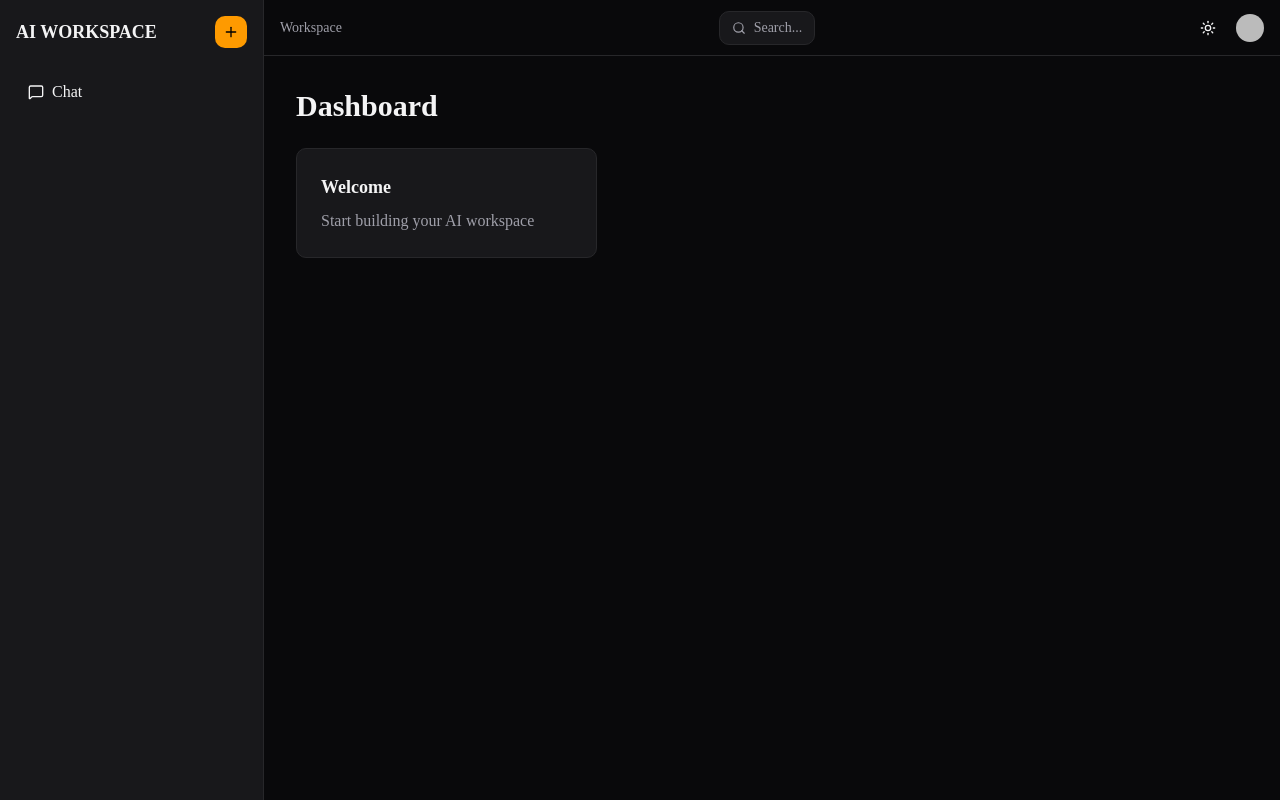
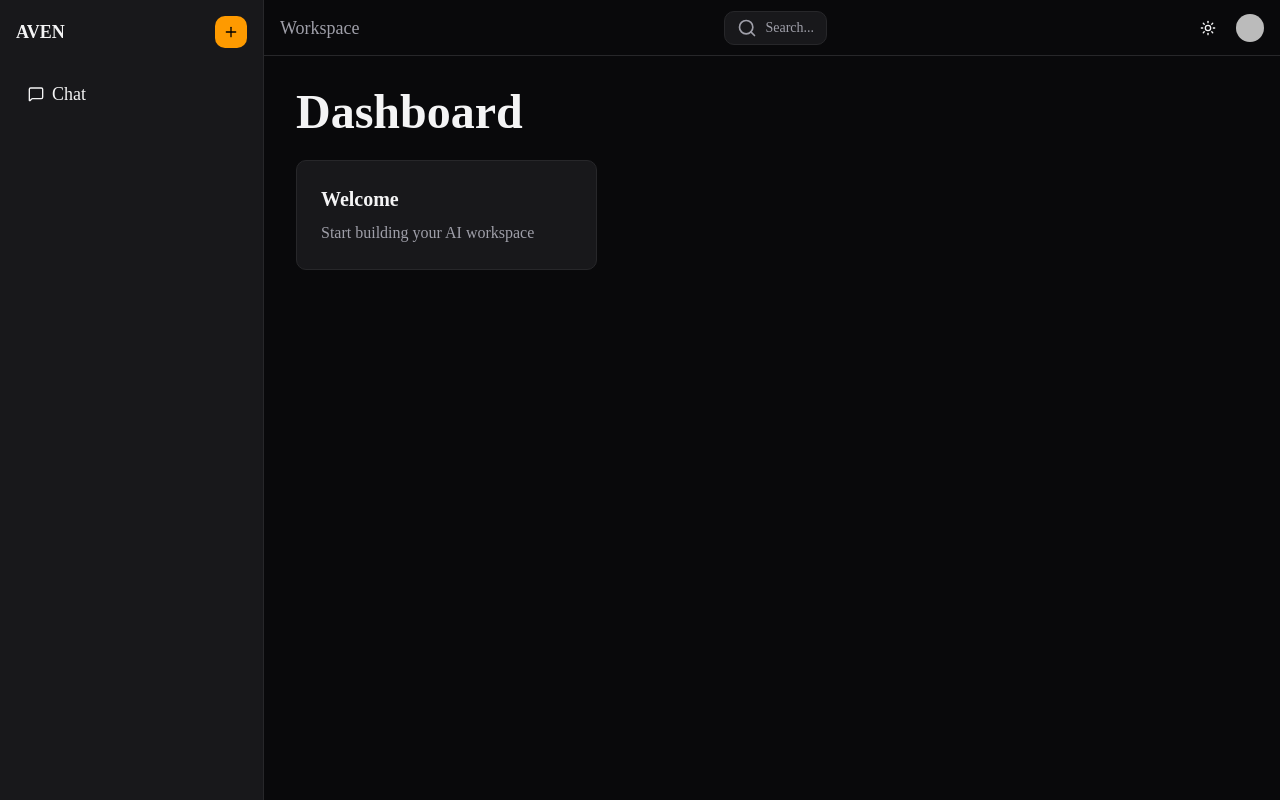
Before and after one commit to Engr-Shegez/Ai-workspace, a Next.js app: page /dashboard in a window 1280 px wide. Built offline with nearby package versions, Linux system fonts and the light colour scheme; no server answers; sample sign-in values are in the browser's storage; some icons are missing.

Commit message:
feat: enhance UI elements in Dashboard, Sidebar, and Topbar components

```diff
--- a/app/dashboard/page.tsx
+++ b/app/dashboard/page.tsx
@@ -5,12 +5,14 @@ import React from "react";
 const DashboardPage = () => {
   return (
     <div className="p-8">
-      <h1 className="text-3xl font-bold mb-6">Dashboard</h1>
+      <h1 className="text-5xl font-bold mb-6">Dashboard</h1>
       <div className="grid grid-cols-1 md:grid-cols-2 lg:grid-cols-3 gap-6">
         {/* Add your dashboard content here */}
         <div className="bg-zinc-900 rounded-lg p-6 border border-zinc-800">
-          <h2 className="text-lg font-semibold mb-2">Welcome</h2>
-          <p className="text-zinc-400">Start building your AI workspace</p>
+          <h2 className="text-xl font-semibold mb-2">Welcome</h2>
+          <p className="text-zinc-400 text-md">
+            Start building your AI workspace
+          </p>
         </div>
       </div>
     </div>
--- a/app/globals.css
+++ b/app/globals.css
@@ -124,7 +124,7 @@
   body {
     @apply bg-zinc-950 text-zinc-100;
   }
-  light body {
+  html.light body {
     @apply bg-zinc-50 text-zinc-900;
   }
   html {
--- a/components/layout/sidebar.tsx
+++ b/components/layout/sidebar.tsx
@@ -5,14 +5,14 @@ const Sidebar = () => {
   return (
     <aside className="w-66 border-r border-zinc-800 bg-zinc-900 p-4">
       <div className="mb-6 flex items-center justify-between">
-        <h1 className="text-lg font-semibold">AI WORKSPACE</h1>
+        <h1 className="text-lg font-semibold">AVEN</h1>
         <button className="rounded-lg bg-amber-500 p-2 text-black hover:bg-amber-400">
           <Plus size={16} />
         </button>
       </div>
 
       <nav className="space-y-2">
-        <button className="flex w-full items-center gap-2 rounded-lg px-3 py-2 hover:bg-zinc-800">
+        <button className="flex w-full items-center text-lg gap-2 rounded-lg px-3 py-2 hover:bg-zinc-800">
           <MessageSquare size={16} />
           Chat
         </button>
--- a/components/layout/topbar.tsx
+++ b/components/layout/topbar.tsx
@@ -20,12 +20,12 @@ export function Topbar() {
           <Menu size={18} />
         </button>
 
-        <h2 className="text-sm font-medium text-zinc-400">Workspace</h2>
+        <h2 className="text-lg font-medium text-zinc-400">Workspace</h2>
       </div>
 
       {/* CENTER (search later) */}
       <div className="hidden md:flex items-center gap-2 rounded-lg border border-zinc-800 bg-zinc-900 px-3 py-1.5 text-sm text-zinc-400">
-        <Search size={14} />
+        <Search size={20} />
         <span>Search...</span>
       </div>
 
```
